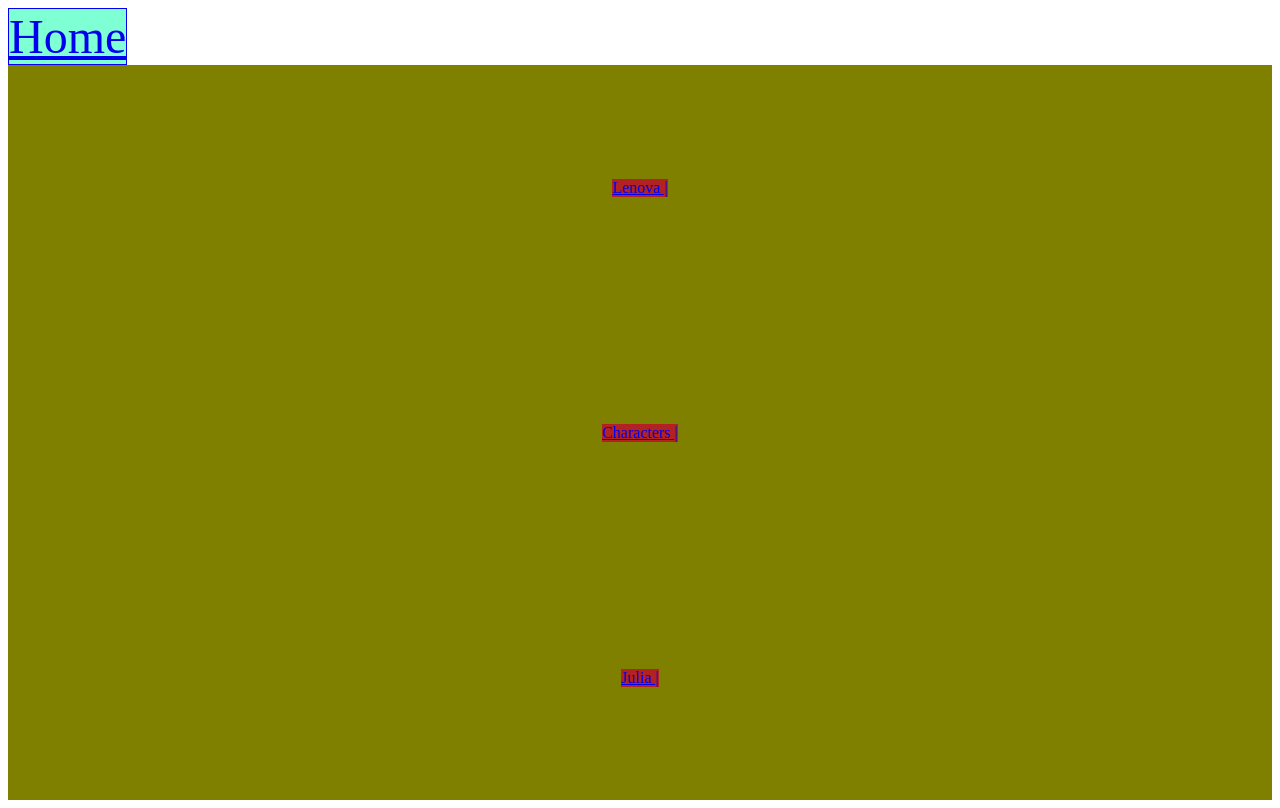
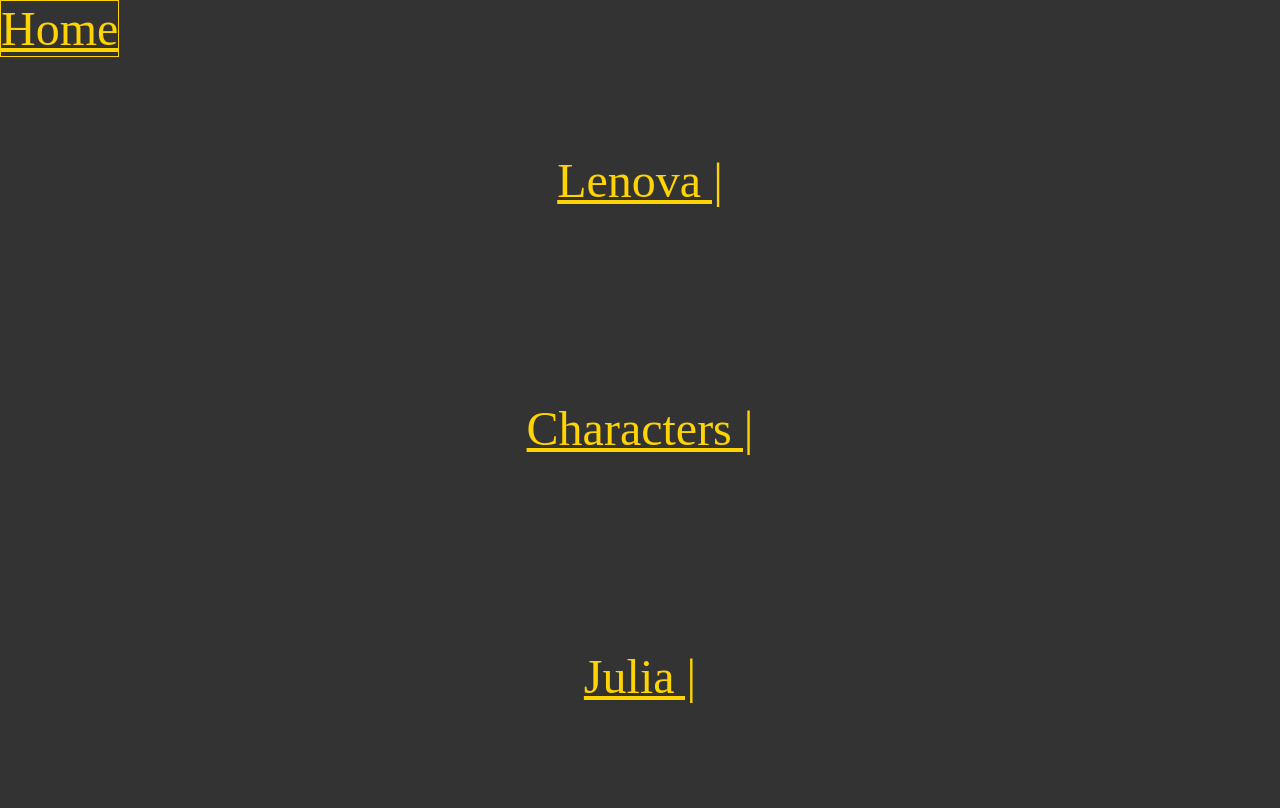
Before and after one commit to Nickvs99/DnD-campaign-companion, a Vue app: page /#/ in a window 1280 px wide. Built offline with nearby package versions, Linux system fonts and the light colour scheme.

Commit message:
css variables for colors

```diff
--- a/src/components/DisplayMenu.vue
+++ b/src/components/DisplayMenu.vue
@@ -51,7 +51,6 @@ export default {
 <style>
 
 .menu-wrapper {
-    background-color: olive;
     display: flex;
     flex-direction: column;
     align-items: center;
@@ -59,9 +58,10 @@ export default {
 }
 
 .menu-item {
-    background-color: firebrick;
     display: flex;
     align-items: center;
+
+    font-size: 3em;
 }
 
 </style>
--- a/src/components/GoogleDoc.vue
+++ b/src/components/GoogleDoc.vue
@@ -111,8 +111,8 @@ export default {
 
     // Overwrite default css applied by google
     * {
-    color: gold !important;
-    background-color: black !important;
+        color: var(--secondary-color) !important;
+        background-color: var(--primary-color) !important;
     }
 
     .doc-content {
--- a/src/components/LoadIcon.vue
+++ b/src/components/LoadIcon.vue
@@ -47,7 +47,6 @@ export default {
 
 .load-icon-wrapper {
     height: 200px;
-    background-color: rebeccapurple;
 
     display:flex;
     flex-direction: column;
@@ -74,7 +73,6 @@ export default {
 }
 
 .load-message {
-    color: white;
     font-size: 1.5rem;
 }
 
--- a/src/components/NavBar.vue
+++ b/src/components/NavBar.vue
@@ -61,7 +61,6 @@ export default {
 .navbar-item {
     display: inline-block;
     font-size: 3rem;
-    background-color: aquamarine;
     border: 1px solid;
 }
 
--- a/src/styles/_globals.scss
+++ b/src/styles/_globals.scss
@@ -1,3 +1,36 @@
+:root{
+    --primary-color: #333;
+    --secondary-color: #ffd400;
+}
+
+a {
+    color: var(--secondary-color);
+}
+
+body {
+    margin: 0;
+    background-color: var(--primary-color);
+    color: var(--secondary-color);
+}
+
+button {
+    background-color: var(--primary-color);
+    color: var(--secondary-color);
+    border-color: var(--secondary-color);
+    border-style: solid;
+}
+
+input {
+    background-color: var(--primary-color);
+    color: var(--secondary-color);
+    border-color: var(--secondary-color);
+    border-style: solid;
+
+    &::placeholder{
+        color: var(--secondary-color);
+    }
+}
+
 .hidden {
     display: none;
 }
```
